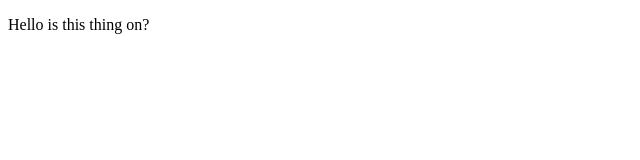
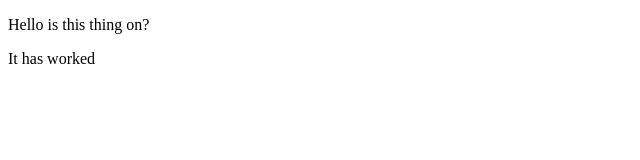
Before and after one commit to Hotride32/Feb17Demo, a plain HTML site: page index.html in a window 1280 px wide. Shown: the full height of the page, 0-640 px from the left. Drawn offline with Linux system fonts and the light colour scheme.

Commit message:
The transfer has worked

```diff
--- a/index.html
+++ b/index.html
@@ -6,5 +6,6 @@
 </head>
 <body>
  <p>Hello is this thing on?</p>
+ <p>It has worked</p>
 </body>
 </html>
```
